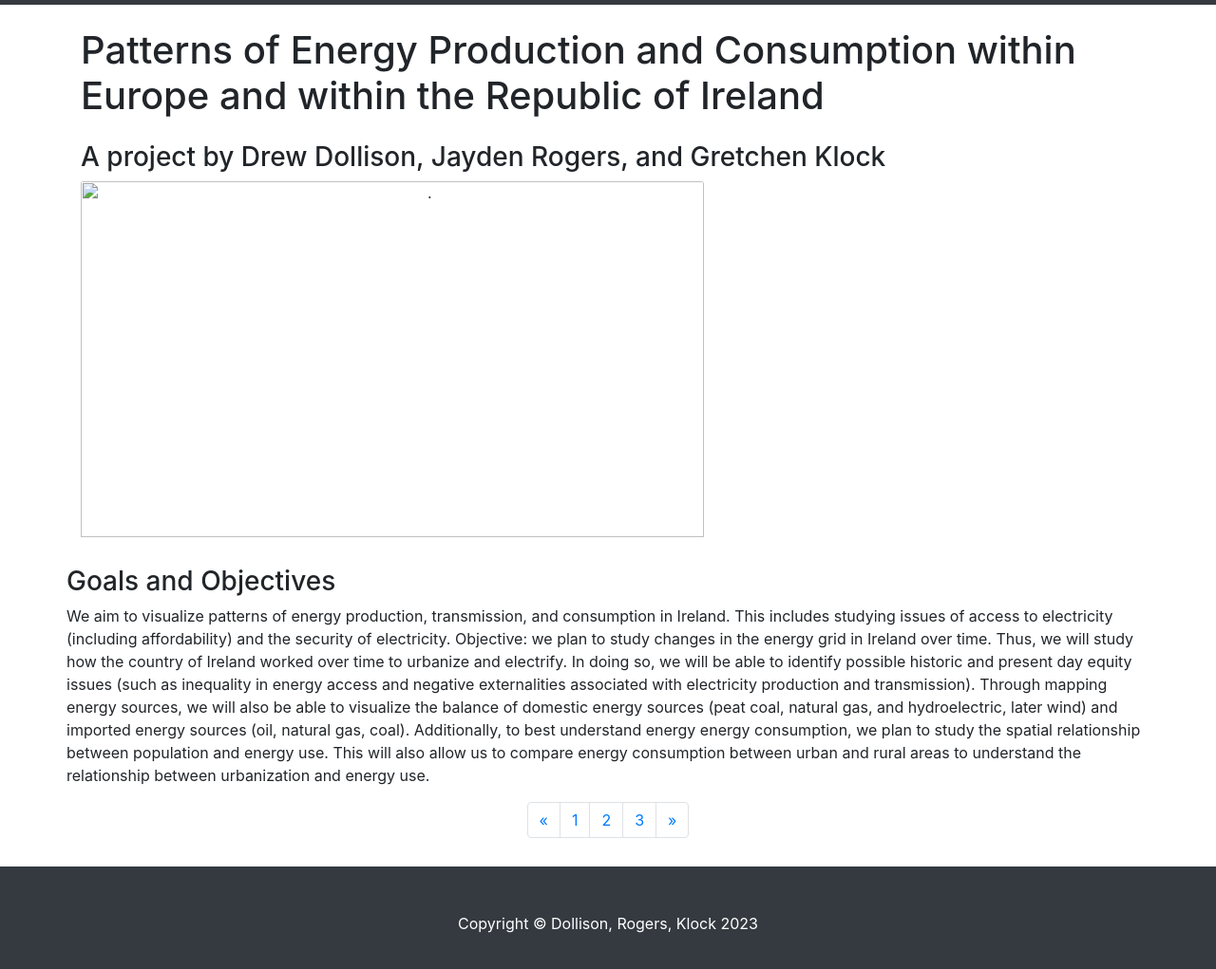
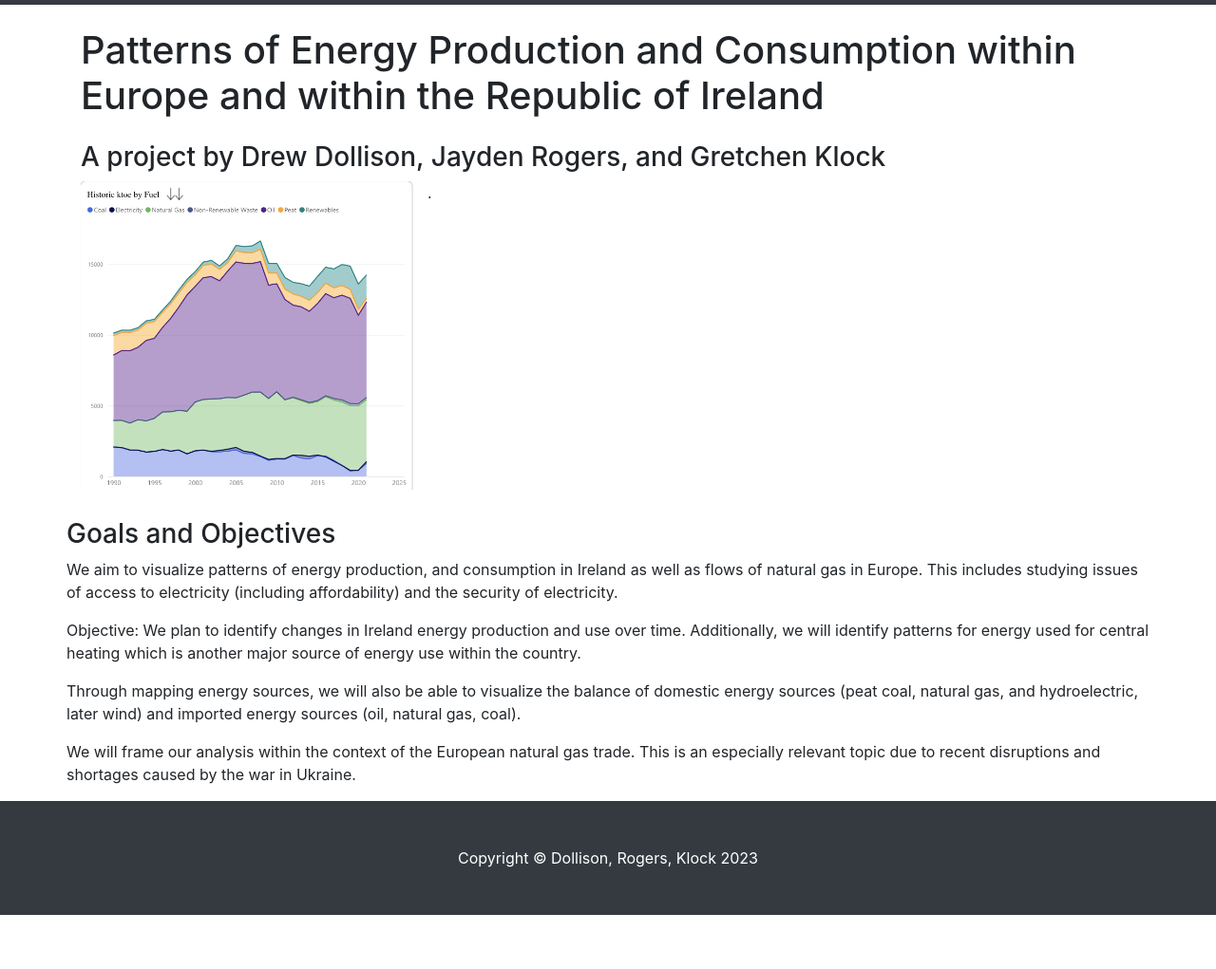
Before and after one commit to ghklock/EuroEnergy, a website: page index.html in a window 1280 px wide. Shown: the part 51-1072 px from the top of the page at 95% size. After the commit the page ends 1015 px from the top, so only its background shows below. Drawn offline with Linux system fonts and the light colour scheme.

Commit message:
updated index
updated objectives, added graph

```diff
--- a/index.html
+++ b/index.html
@@ -55,52 +55,33 @@
       <h1 class="my-4">Patterns of Energy Production and Consumption within Europe and within the Republic of Ireland </h1>
         <h3>A project by Drew Dollison, Jayden Rogers, and Gretchen Klock</h3>
 
-  <!--add image here-->
+
       <div class="row">
         <div class="col-lg-4 col-sm-6 portfolio-item">
-        <img class="card-img-top" src="" alt="" style="width:656px;height:375px;">
+        <img class="card-img-top" src="energy_graph.png" alt="" style="">
         </div>
         <p class="card-text">.</p>
         </div>
       <div class="row">
         <h3> Goals and Objectives </h3>
         <p>
-We aim to visualize patterns of energy production, transmission, and consumption in Ireland. This includes studying issues of access to electricity (including affordability) and the security of electricity.
+We aim to visualize patterns of energy production, and consumption in Ireland as well as flows of natural gas in Europe. This includes studying issues of access to electricity (including affordability) and the security of electricity.
+</p>
+<p>
 
-Objective: we plan to study changes in the energy grid in Ireland over time. Thus, we will study how the country of Ireland worked over time to urbanize and electrify. In doing so, we will be able to identify possible historic and present day equity issues (such as inequality in energy access and negative externalities associated with electricity production and transmission).
-
+Objective: We plan to identify changes in Ireland energy production and use over time. Additionally, we will identify patterns for energy used for central heating which is another major source of energy use within the country.
+</p>
+<p>
 Through mapping energy sources, we will also be able to visualize the balance of domestic energy sources (peat coal, natural gas, and hydroelectric, later wind) and imported energy sources (oil, natural gas, coal).
-
-Additionally, to best understand energy energy consumption, we plan to study the spatial relationship between population and energy use. This will also allow us to compare energy consumption between urban and rural areas to understand the relationship between urbanization and energy use.   </p>
+</p>
+<p>
+We will frame our analysis within the context of the European natural gas trade. This is an especially relevant topic due to recent disruptions and shortages caused by the war in Ukraine.
+   </p>
     </div>
 
 
          <!-- /.row -->
 
-      <!-- Pagination -->
-      <ul class="pagination justify-content-center">
-        <li class="page-item">
-          <a class="page-link" href="#" aria-label="Previous">
-            <span aria-hidden="true">&laquo;</span>
-            <span class="sr-only">Previous</span>
-          </a>
-        </li>
-        <li class="page-item">
-          <a class="page-link" href="#">1</a>
-        </li>
-        <li class="page-item">
-          <a class="page-link" href="#">2</a>
-        </li>
-        <li class="page-item">
-          <a class="page-link" href="#">3</a>
-        </li>
-        <li class="page-item">
-          <a class="page-link" href="#" aria-label="Next">
-            <span aria-hidden="true">&raquo;</span>
-            <span class="sr-only">Next</span>
-          </a>
-        </li>
-      </ul>
 
     </div>
     <!-- /.container -->
```
Also changed, not shown: energy_graph.png (added), euphpic.jpg (deleted).
